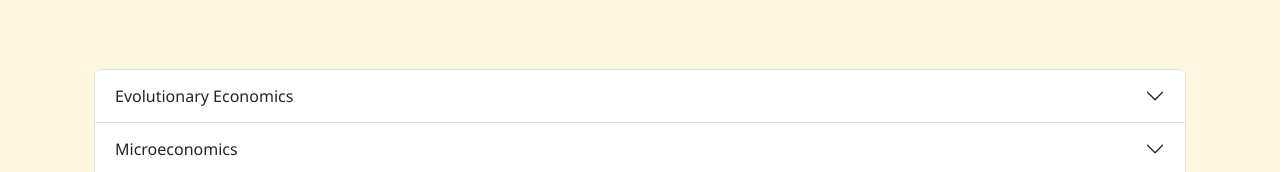
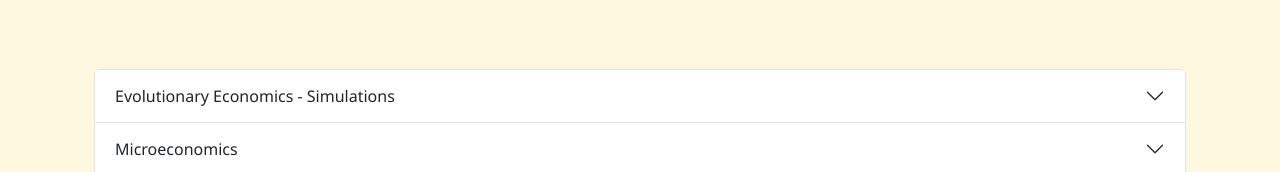
Before and after one commit to MLGarciaL/webpage, a plain HTML site: page research.html in a window 1280 px wide. Shown: the part 704-876 px from the top of the page. Drawn offline with nearby package versions, Linux system fonts and the light colour scheme.

Commit message:
Evolutionary Economics

```diff
--- a/research.html
+++ b/research.html
@@ -161,7 +161,7 @@
     <div class="accordion-item fade-in">
       <h2 class="accordion-header" id="headingEv">
         <button class="accordion-button collapsed" type="button" data-bs-toggle="collapse" data-bs-target="#collapseEv" aria-expanded="false" aria-controls="collapseEv">
-          Evolutionary Economics
+          Evolutionary Economics - Simulations
         </button>
       </h2>
       <div id="collapseEv" class="accordion-collapse collapse" aria-labelledby="headingEv" data-bs-parent="#papersAccordion">
```
